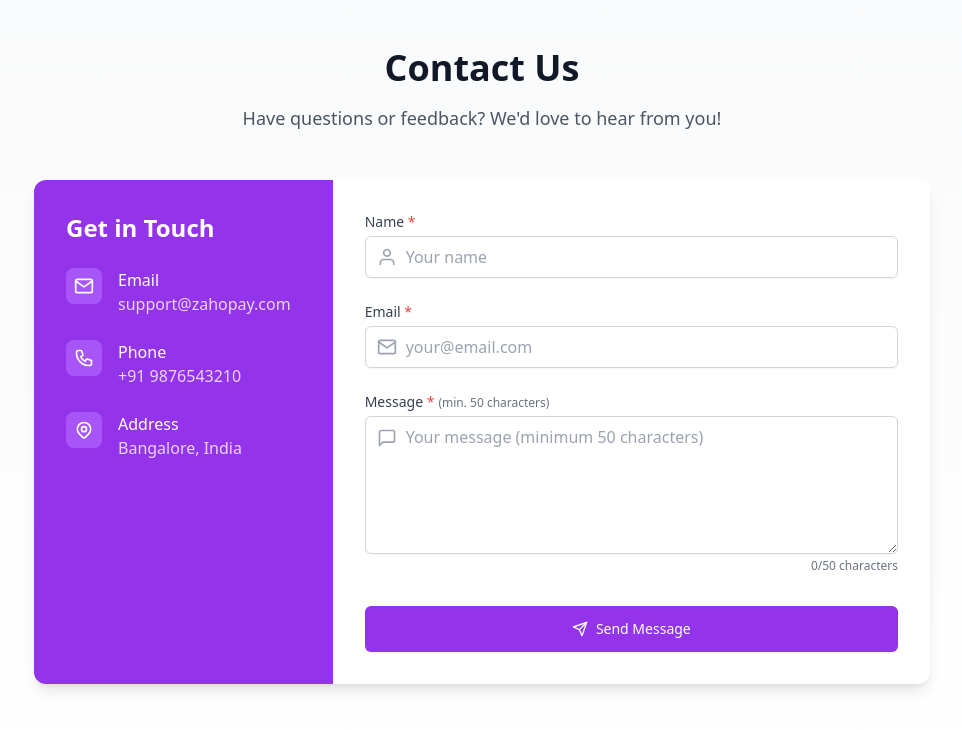
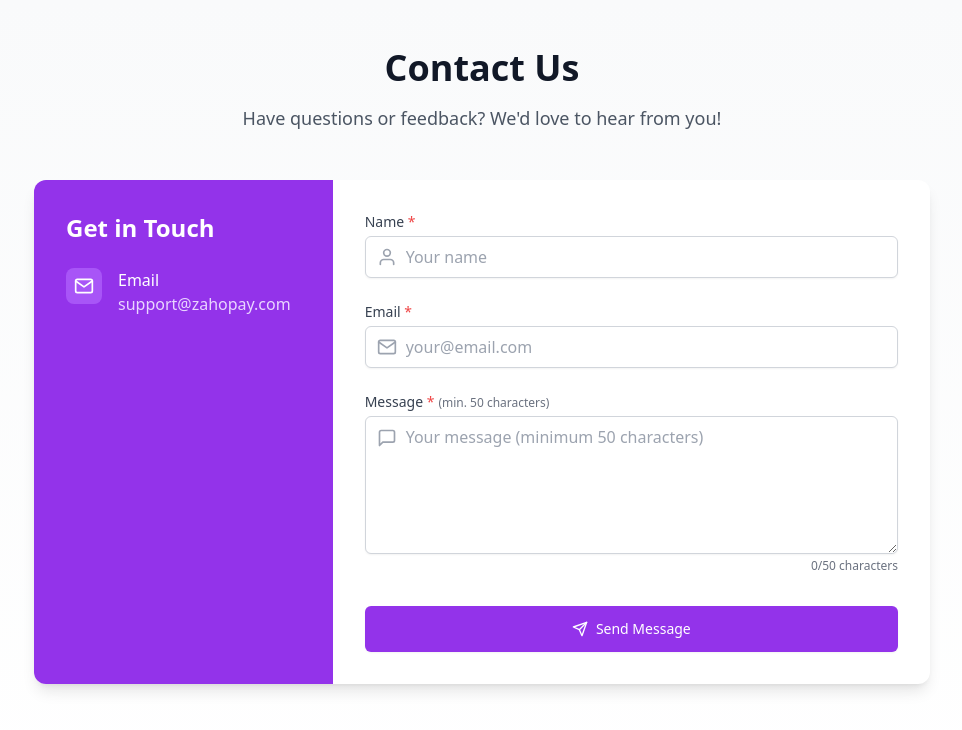
Before and after one commit to zahopay/zahopay, a React (Vite) app in the folder Frontend/: page /contact in a window 1280 px wide. Shown: the top 730 px of the page, without its empty margins (158-1120 px from the left). Built offline with nearby package versions, Linux system fonts and the light colour scheme; no server answers.

Commit message:
Update Contactus.jsx

```diff
--- a/Frontend/src/pages/Home/Contactus.jsx
+++ b/Frontend/src/pages/Home/Contactus.jsx
@@ -133,55 +133,6 @@ const ContactUs = () => {
                   </div>
                 </div>
 
-                <div className="flex items-start">
-                  <div className="flex-shrink-0 bg-purple-500 rounded-lg p-2 mr-4">
-                    <svg
-                      className="h-5 w-5"
-                      fill="none"
-                      viewBox="0 0 24 24"
-                      stroke="currentColor"
-                    >
-                      <path
-                        strokeLinecap="round"
-                        strokeLinejoin="round"
-                        strokeWidth={2}
-                        d="M3 5a2 2 0 012-2h3.28a1 1 0 01.948.684l1.498 4.493a1 1 0 01-.502 1.21l-2.257 1.13a11.042 11.042 0 005.516 5.516l1.13-2.257a1 1 0 011.21-.502l4.493 1.498a1 1 0 01.684.949V19a2 2 0 01-2 2h-1C9.716 21 3 14.284 3 6V5z"
-                      />
-                    </svg>
-                  </div>
-                  <div>
-                    <h3 className="font-medium">Phone</h3>
-                    <p className="text-purple-200">+91 9876543210</p>
-                  </div>
-                </div>
-
-                <div className="flex items-start">
-                  <div className="flex-shrink-0 bg-purple-500 rounded-lg p-2 mr-4">
-                    <svg
-                      className="h-5 w-5"
-                      fill="none"
-                      viewBox="0 0 24 24"
-                      stroke="currentColor"
-                    >
-                      <path
-                        strokeLinecap="round"
-                        strokeLinejoin="round"
-                        strokeWidth={2}
-                        d="M17.657 16.657L13.414 20.9a1.998 1.998 0 01-2.827 0l-4.244-4.243a8 8 0 1111.314 0z"
-                      />
-                      <path
-                        strokeLinecap="round"
-                        strokeLinejoin="round"
-                        strokeWidth={2}
-                        d="M15 11a3 3 0 11-6 0 3 3 0 016 0z"
-                      />
-                    </svg>
-                  </div>
-                  <div>
-                    <h3 className="font-medium">Address</h3>
-                    <p className="text-purple-200">Bangalore, India</p>
-                  </div>
-                </div>
               </div>
             </motion.div>
 
```
